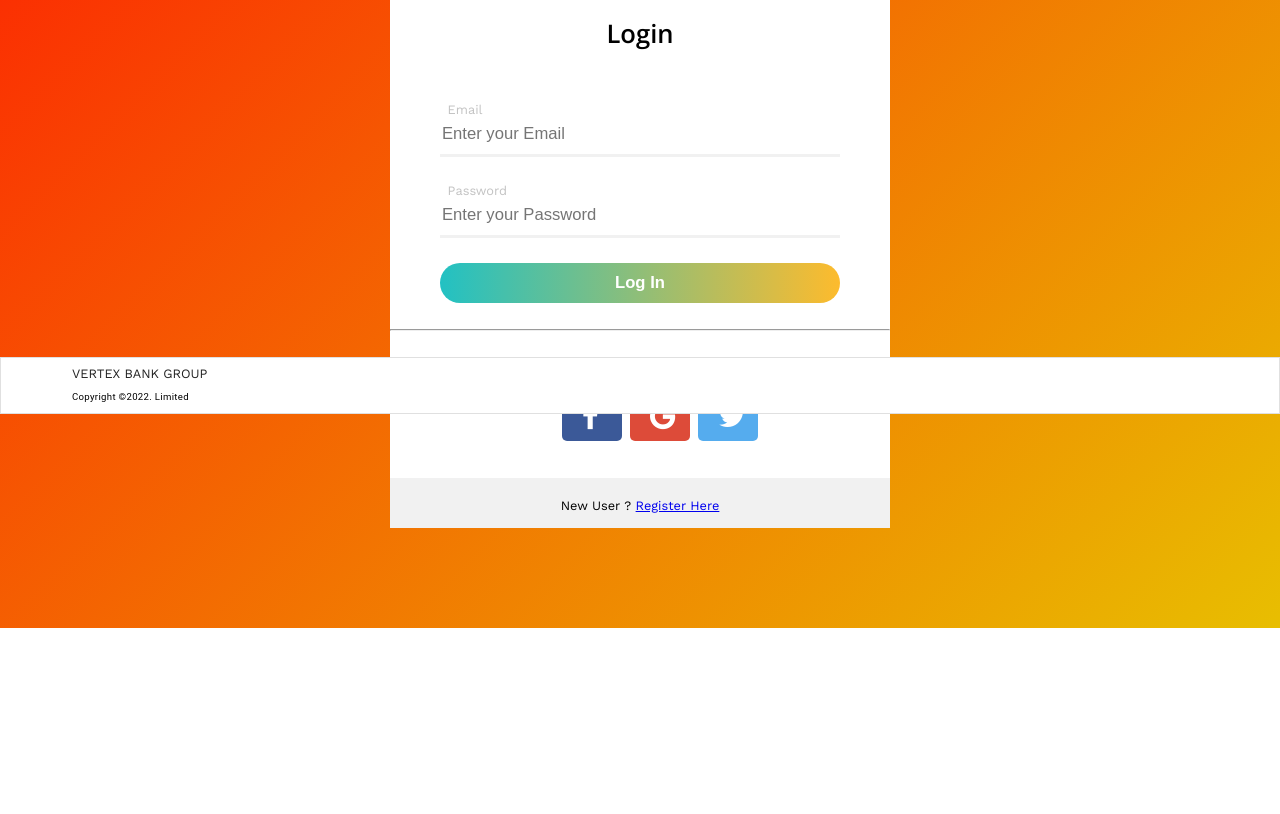
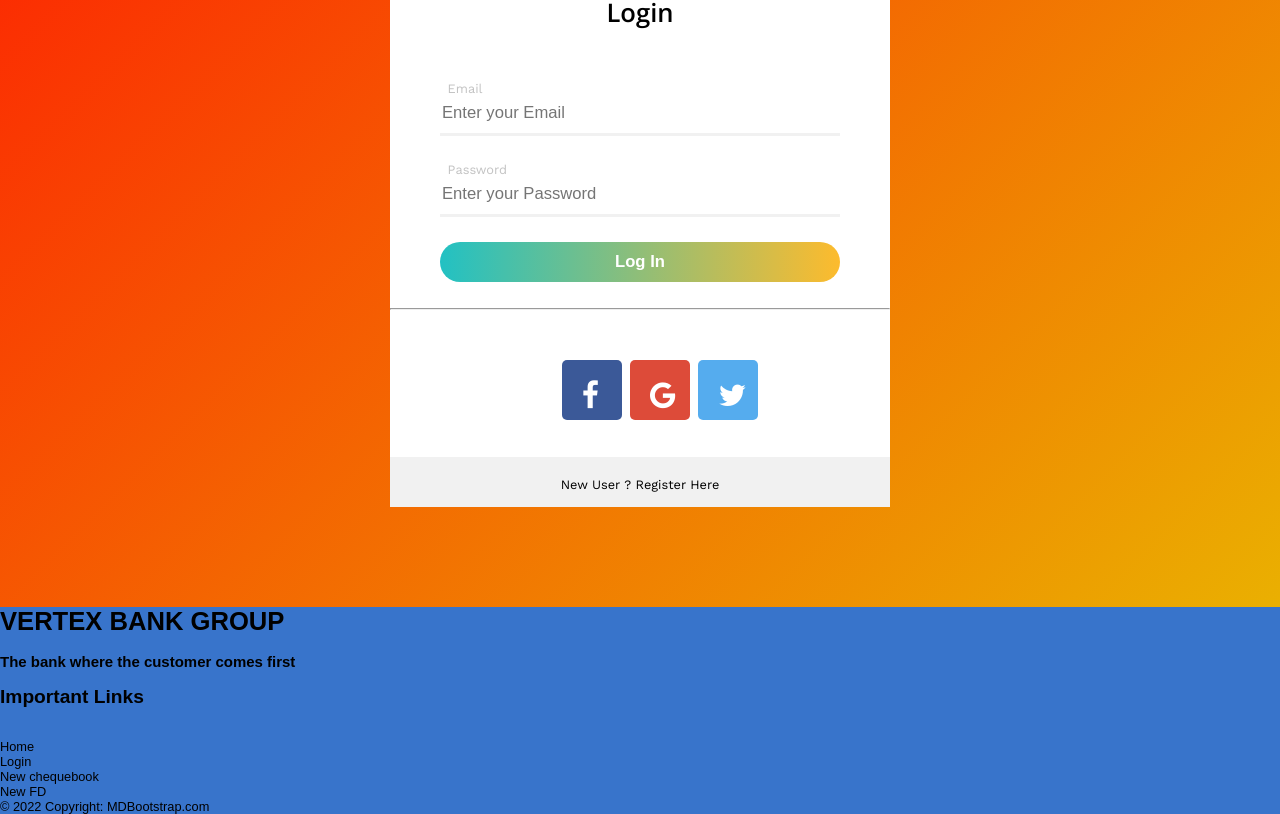
Before and after one commit to madalatrivedh20/Online-Banking-Capstone, a React (Create React App) app: page /login in a window 1280 px wide. Shown: the part 386-1200 px from the top of the page. Before the commit the page ends 1014 px from the top, so only its background shows below. Built offline with nearby package versions, Linux system fonts and the light colour scheme; data requests are answered from the project's data file.

Commit message:
added Footer

```diff
--- a/package.json
+++ b/package.json
@@ -14,6 +14,8 @@
     "firebase": "^9.13.0",
     "localforage": "^1.10.0",
     "match-sorter": "^6.3.1",
+    "mdb-react-ui-kit": "^5.0.0",
+    "mdbreact": "^5.2.0",
     "mui-image": "^1.0.7",
     "react": "^18.2.0",
     "react-dom": "^18.2.0",
--- a/src/App.css
+++ b/src/App.css
@@ -32,11 +32,35 @@
   from {
     transform: rotate(0deg);
   }
+
   to {
     transform: rotate(360deg);
   }
 }
 
-.navLinksContainer > a {
+.navLinksContainer>a {
   text-decoration: none;
 }
+
+a {
+  text-decoration: none;
+  color: black
+}
+
+li {
+  list-style: none;
+}
+
+.footer {
+  position: static;
+  background-color: #3874CB;
+  font-family: Arial, Helvetica, sans-serif;
+}
+
+.links {
+  font-size: 14px;
+}
+
+.footer-ul {
+  display: inline;
+}
--- a/src/components/Footer.js
+++ b/src/components/Footer.js
@@ -1,45 +1,43 @@
-import { Container, Box } from "@mui/system";
-import { Typography, Paper } from "@mui/material";
-import Image from "mui-image";
+import React from "react";
+import { MDBCol, MDBContainer, MDBRow, MDBFooter } from "mdbreact";
 
 const Footer = () => {
     return (
-        <div>
-            <Paper sx={{
-                // marginTop: 'calc(10% + 60px)',
-                width: '100%',
-                position: 'fixed',
-                bottom: 0,
-                width: '100%'
-            }} component="footer" square variant="outlined">
-                <Container maxWidth="lg">
-                    <Box
-                        sx={{
-                            flexGrow: 1,
-                            justifyContent: "left",
-                            display: "flex",
-                            m: 1
-                        }}
-                    >
-                        VERTEX BANK GROUP
-                    </Box>
-
-                    <Box
-                        sx={{
-                            flexGrow: 1,
-                            justifyContent: "left",
-                            display: "flex",
-                            m: 1
-                        }}
-                    >
-                        <Typography variant="caption" color="initial">
-                            Copyright ©2022. Limited
-                        </Typography>
-                    </Box>
-                </Container>
-            </Paper>
-        </div>
-    )
+        <MDBFooter color="blue" className="footer">
+            <container fluid className="text-center text-md-left">
+                <row>
+                    <MDBCol md="6">
+                        <h1 className="title">VERTEX BANK GROUP</h1>
+                        <h3>
+                            The bank where the customer comes first
+                        </h3>
+                    </MDBCol>
+                    <MDBCol md="6">
+                        <h2 className="title">Important Links</h2>
+                        <ul className="footer-ul">
+                            <li className="list-unstyled">
+                                <a href="/">Home</a>
+                            </li>
+                            <li className="list-unstyled">
+                                <a href="/login">Login</a>
+                            </li>
+                            <li className="list-unstyled">
+                                <a href="/newcheckbook">New chequebook</a>
+                            </li>
+                            <li className="list-unstyled">
+                                <a href="/newfd">New FD</a>
+                            </li>
+                        </ul>
+                    </MDBCol>
+                </row>
+            </container>
+            <div className="footer-copyright text-center py-3">
+                <MDBContainer fluid>
+                    &copy; {new Date().getFullYear()} Copyright: <a href="https://www.mdbootstrap.com"> MDBootstrap.com </a>
+                </MDBContainer>
+            </div>
+        </MDBFooter>
+    );
 }
 
 export default Footer;
--- a/src/components/Navbar.js
+++ b/src/components/Navbar.js
@@ -1,20 +1,43 @@
-import React from 'react';
-import { useNavigate, Link } from 'react-router-dom';
-import { Box } from '@mui/system';
-import { Button, AppBar, MenuItem, Typography, Container, Toolbar, IconButton, Menu } from '@mui/material';
+import * as React from 'react';
+import AppBar from '@mui/material/AppBar';
+import Box from '@mui/material/Box';
+import Toolbar from '@mui/material/Toolbar';
+import IconButton from '@mui/material/IconButton';
+import Typography from '@mui/material/Typography';
+import Menu from '@mui/material/Menu';
+import MenuIcon from '@mui/icons-material/Menu';
+import Container from '@mui/material/Container';
+import Avatar from '@mui/material/Avatar';
+import Button from '@mui/material/Button';
+import Tooltip from '@mui/material/Tooltip';
+import MenuItem from '@mui/material/MenuItem';
+import AdbIcon from '@mui/icons-material/Adb';
+import { Link } from '@mui/material';
 
-import useAppContext from '../AppStateContext';
+function ResponsiveAppBar() {
+  const [anchorElNav, setAnchorElNav] = React.useState(null);
+  const [anchorElUser, setAnchorElUser] = React.useState(null);
 
-const Navbar = () => {
-  const auth = useAppContext();
-  const navigate = useNavigate();
+  const handleOpenNavMenu = (event) => {
+    setAnchorElNav(event.currentTarget);
+  };
+  const handleOpenUserMenu = (event) => {
+    setAnchorElUser(event.currentTarget);
+  };
+
+  const handleCloseNavMenu = () => {
+    setAnchorElNav(null);
+  };
+
+  const handleCloseUserMenu = () => {
+    setAnchorElUser(null);
+  };
 
   return (
-    <div style={{ display: 'flex', flexDirection: 'row', zIndex: '2000' }}>
-
     <AppBar position="fixed">
       <Container maxWidth="xl">
         <Toolbar disableGutters>
+          <AdbIcon sx={{ display: { xs: 'none', md: 'flex' }, mr: 1 }} />
           <Typography
             variant="h6"
             noWrap
@@ -23,12 +46,14 @@ const Navbar = () => {
             sx={{
               mr: 2,
               display: { xs: 'none', md: 'flex' },
-                fontWeight: 600,
+              fontFamily: 'monospace',
+              fontWeight: 700,
+              letterSpacing: '.3rem',
               color: 'inherit',
               textDecoration: 'none',
             }}
           >
-              VERTEX BANK GROUP
+            LOGO
           </Typography>
 
           <Box sx={{ flexGrow: 1, display: { xs: 'flex', md: 'none' } }}>
@@ -37,13 +62,14 @@ const Navbar = () => {
               aria-label="account of current user"
               aria-controls="menu-appbar"
               aria-haspopup="true"
+              onClick={handleOpenNavMenu}
               color="inherit"
             >
-
+              <MenuIcon />
             </IconButton>
             <Menu
               id="menu-appbar"
-                open={false}
+              anchorEl={anchorElNav}
               anchorOrigin={{
                 vertical: 'bottom',
                 horizontal: 'left',
@@ -53,6 +79,8 @@ const Navbar = () => {
                 vertical: 'top',
                 horizontal: 'left',
               }}
+              open={Boolean(anchorElNav)}
+              onClose={handleCloseNavMenu}
               sx={{
                 display: { xs: 'block', md: 'none' },
               }}
@@ -72,10 +100,9 @@ const Navbar = () => {
               <MenuItem key='request_checkbook'>
                 <Typography textAlign="center">Request checkbok</Typography>
               </MenuItem>
-
             </Menu>
           </Box>
-
+          <AdbIcon sx={{ display: { xs: 'flex', md: 'none' }, mr: 1 }} />
           <Typography
             variant="h5"
             noWrap
@@ -94,10 +121,11 @@ const Navbar = () => {
           >
             LOGO
           </Typography>
-            <Box sx={{ flexGrow: 1, display: { xs: 'none', md: 'flex' } }} className="navLinksContainer">
+          <Box sx={{ flexGrow: 1, display: { xs: 'none', md: 'flex' } }}>
             <Link to='/balance'>
               <Button
                 key='balance_history'
+                onClick={handleCloseNavMenu}
                 sx={{ my: 2, color: 'white', display: 'block', fontSize: 14 }}
               >
                 Balance and History
@@ -107,7 +135,7 @@ const Navbar = () => {
             <Link to='/transferfunds'>
               <Button
                 key='transfer_funds'
-
+                onClick={handleCloseNavMenu}
                 sx={{ my: 2, color: 'white', display: 'block', fontSize: 14 }}
               >
                 Transfer funds
@@ -117,6 +145,7 @@ const Navbar = () => {
             <Link to='/newfd'>
               <Button
                 key='new_FD'
+                onClick={handleCloseNavMenu}
                 sx={{ my: 2, color: 'white', display: 'block', fontSize: 14 }}
               >
                 New FD
@@ -126,6 +155,7 @@ const Navbar = () => {
             <Link to='/requestcheckbook'>
               <Button
                 key='request_checkbook'
+                onClick={handleCloseNavMenu}
                 sx={{ my: 2, color: 'white', display: 'block', fontSize: 14 }}
               >
                 New checkbook
@@ -135,6 +165,7 @@ const Navbar = () => {
             <Link to='/changepin'>
               <Button
                 key='change_pin'
+                onClick={handleCloseNavMenu}
                 sx={{ my: 2, color: 'white', display: 'block', fontSize: 14 }}
               >
                 CHANGEPIN
@@ -144,21 +175,7 @@ const Navbar = () => {
           </Box>
         </Toolbar>
       </Container>
-      </AppBar >
-
-      {" "}
-      {
-        auth.isAuthenticated ?
-          <button onClick={e => { auth.setIsAuthenticated(false); navigate('/'); }}>
-            Log out
-          </button>
-          :
-          <button onClick={e => navigate('/login')}>
-            Log In
-          </button>
+    </AppBar>
+  );
 }
-    </div >
-  );
-};
-
-export default Navbar;
+export default ResponsiveAppBar;
```
Also changed, not shown: src/style/Footer.css (added), 1 other file (tests, documents, lock files or other folders). Lines whose indentation alone changed are shown as unchanged.
